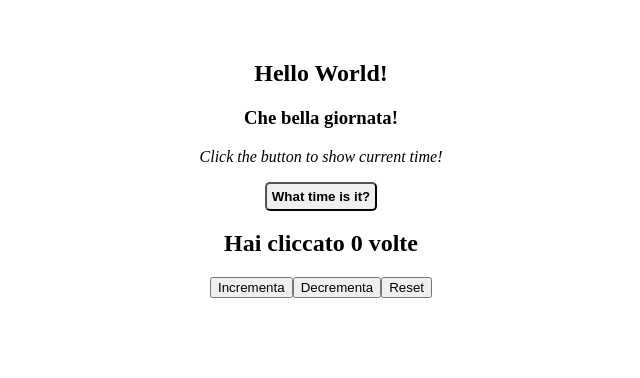
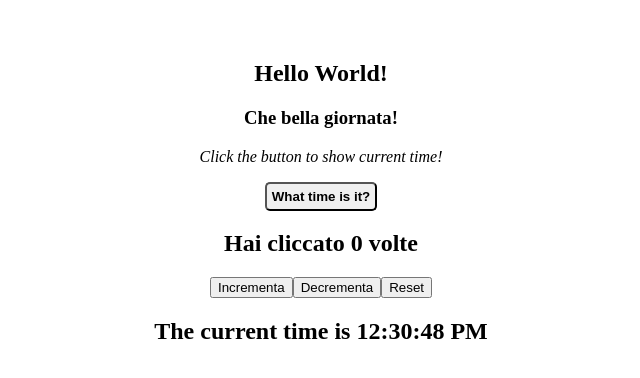
Before and after one commit to Silviadesideri01/EsercitazioniDevelhope, a React (Vite) app in the folder React/esercizi-react/: page / in a window 1280 px wide. Shown: the top 378 px of the page, without its empty margins (319-959 px from the left). Built offline with nearby package versions, Linux system fonts and the light colour scheme.

Commit message:
esercizio useEffect

```diff
--- /dev/null
+++ b/React/esercizi-react/Components/Clock.jsx
@@ -0,0 +1,24 @@
+//Crea un componente Clock che visualizzi l'ora corrente all'interno di un tag h2.
+// Utilizza il gancio useEffect per aggiornare l'ora ogni secondo.
+import { useEffect, useState } from "react";
+
+export function Clock() {
+  const [time, setTime] = useState(new Date());
+
+  useEffect(() => {
+    const intervalID = setInterval(() => {
+      console.log("Time every 1000s...");
+      setTime(new Date());
+    }, 1000);
+    return () => {
+      console.log("Stop time...");
+      clearInterval(intervalID);
+    };
+  }, []);
+
+  return (
+    <div>
+      <h2>The current time is {time.toLocaleTimeString()}</h2>
+    </div>
+  );
+}
--- a/React/esercizi-react/Components/Counter.jsx
+++ b/React/esercizi-react/Components/Counter.jsx
@@ -1,4 +1,4 @@
-import { useState } from "react";
+import { useEffect, useState } from "react";
 
 //Creare un componente funzione Counter e creare una nuova variabile di stato denominata counter inizializzata a 0.
 
@@ -8,21 +8,26 @@ import { useState } from "react";
 
 export function Counter({ initialValue = 0 }) {
   //passo il valore iniziale di usestate come props, inizializzato a 0.
-  const [counter, setConteggio] = useState(initialValue);
+  const [currentValue, setConteggio] = useState(initialValue);
+
+  //Aggiungi un effetto collaterale al componente Counter che stampi il valore corrente del contatore all'interno della console.
+  useEffect(() => {
+    console.log(`the current value is: ${currentValue}`);
+  }, [currentValue]);
 
   const increment = () => {
-    setConteggio((initialValue) => initialValue + 1); //mi assicuro che il valore di conteggio sia sempre inizializzato a 0.
+    setConteggio((currentValue) => currentValue + 1); //mi assicuro che il valore di conteggio sia sempre inizializzato a 0.
   };
 
   const decrement = () => {
-    setConteggio((initialValue) => initialValue - 1);
+    setConteggio((currentValue) => currentValue - 1);
   };
   const reset = () => {
     setConteggio(initialValue);
   };
   return (
     <div>
-      <h2>Hai cliccato {counter} volte</h2>
+      <h2>Hai cliccato {currentValue} volte</h2>
       <button onClick={increment}>Incrementa</button>
       <button onClick={decrement}>Decrementa</button>
       <button onClick={reset}>Reset</button>
--- a/React/esercizi-react/src/App.jsx
+++ b/React/esercizi-react/src/App.jsx
@@ -3,6 +3,7 @@ import { Welcome } from "../Components/Welcome"; //importo il componente Welcome
 import { AlertClock } from "../Components/AlertClock";
 import "./App.css";
 import { Counter } from "../Components/Counter";
+import { Clock } from "../Components/Clock";
 
 //Qui dichiaro la funzione che gestirà l'evento e verrà assegnata al valore di onClick come props
 function NewDate() {
@@ -18,7 +19,8 @@ function App() {
       {/*valorizzo la props name ed age, assegnando il valore all'attributo.*/}
       <AlertClock date={NewDate} />{" "}
       {/* passo la funzione che gestisce l'evento come props del componente AlertClock */}
-      <Counter/>
+      <Counter />
+      <Clock />
     </>
   );
 }
```
